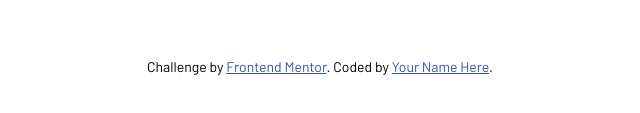
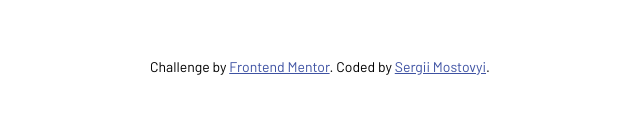
Before and after one commit to SergiiMost/project-tracking-intro-component, a plain HTML site: page index.html in a window 1280 px wide. Shown: the part 663-776 px from the top of the page, 320-960 px from the left. Drawn offline with nearby package versions, Linux system fonts and the light colour scheme.

Commit message:
fixed footer links

```diff
--- a/index.html
+++ b/index.html
@@ -51,7 +51,7 @@
     <footer>
       <p class="attribution">
         Challenge by <a href="https://www.frontendmentor.io?ref=challenge" target="_blank">Frontend Mentor</a>.
-        Coded by <a href="#">Your Name Here</a>.
+        Coded by <a href="https://www.linkedin.com/in/sergii-mostovyi/" target="_blank">Sergii Mostovyi</a>.
       </p>
     </footer>
   </div>
```
